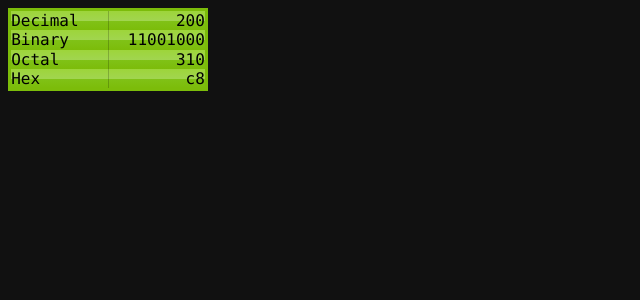
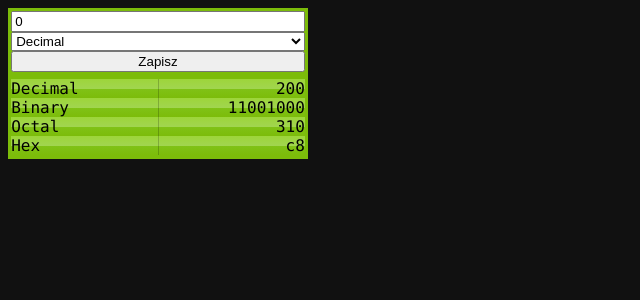
Before and after one commit to KGrzeg/binary-converter, a Vue app: page / in a window 1280 px wide. Shown: the top 300 px of the page, without its empty margins (0-640 px from the left). Built offline with nearby package versions, Linux system fonts and the light colour scheme.

Commit message:
Added insert number component

```diff
--- a/src/App.vue
+++ b/src/App.vue
@@ -1,15 +1,17 @@
 <template>
   <div id="app">
+    <InsertNumber />
     <DisplayNumber :number="200" />
   </div>
 </template>
 
 <script>
 import DisplayNumber from "@/components/DisplayNumber.vue";
+import InsertNumber from "@/components/InsertNumber.vue";
 
 export default {
   name: "App",
-  components: { DisplayNumber }
+  components: { DisplayNumber, InsertNumber }
 };
 </script>
 
--- /dev/null
+++ b/src/assets/variables.scss
@@ -0,0 +1 @@
+$widget-width: 300px;
--- a/src/components/DisplayNumber.vue
+++ b/src/components/DisplayNumber.vue
@@ -1,8 +1,8 @@
 <template>
   <div class="number">
-    <div class="pair" v-for="pair in pairs" :key="pair">
-      <span class="title">{{pair.title}}</span>
-      <span class="digits">{{pair.digits}}</span>
+    <div class="pair" v-for="pair in pairs" :key="pair.title">
+      <span class="title">{{ pair.title }}</span>
+      <span class="digits">{{ pair.digits }}</span>
     </div>
   </div>
 </template>
@@ -27,10 +27,12 @@ export default {
 </script>
 
 <style lang="scss">
+@import "@/assets/variables.scss";
+
 .number {
   display: flex;
   flex-direction: column;
-  width: 200px;
+  width: $widget-width;
   padding: 0.2em;
   background-color: rgba(124, 188, 10, 1);
 }
--- /dev/null
+++ b/src/components/InsertNumber.vue
@@ -0,0 +1,37 @@
+<template>
+  <div class="insert">
+    <input type="text" v-model="raw_number" />
+    <select v-model="format">
+      <option value="dec">Decimal</option>
+    </select>
+    <button @click="submit">Zapisz</button>
+  </div>
+</template>
+
+<script>
+export default {
+  data() {
+    return {
+      raw_number: 0,
+      format: "dec"
+    };
+  },
+  methods: {
+    submit() {
+      alert(this.raw_number);
+    }
+  }
+};
+</script>
+
+<style lang="scss">
+@import "@/assets/variables.scss";
+
+.insert {
+  display: flex;
+  flex-direction: column;
+  width: $widget-width;
+  padding: 0.2em;
+  background-color: rgba(124, 188, 10, 1);
+}
+</style>
```
